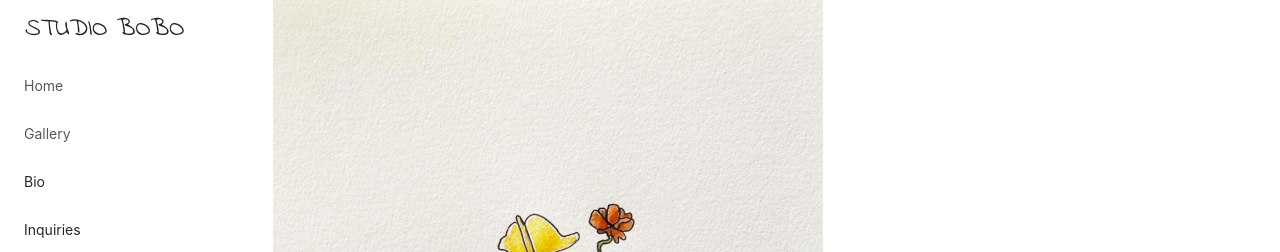
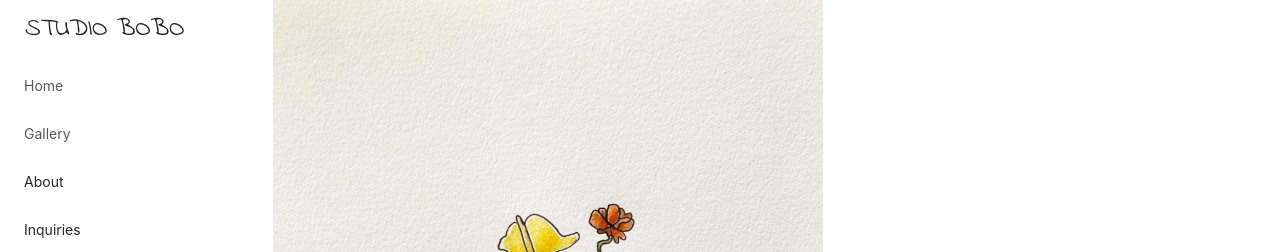
Before and after one commit to svivoli/Studio-By-Bobo, a React (Create React App) app in the folder client/: page / in a window 1280 px wide. Shown: the top 252 px of the page. Built offline with nearby package versions, Linux system fonts and the light colour scheme; a web font is replaced by a local one.

Commit message:
about dropdown in navigation - style and bio tabs

```diff
--- a/client/src/components/Sider/index.js
+++ b/client/src/components/Navigation/index.js
@@ -5,7 +5,7 @@ import Logo from '../Logo';
 
 const { SubMenu } = Menu;
 
-function Sider() {
+function Navigation() {
   const [top, setTop] = useState(10);
 
   function handleClick(e) {
@@ -41,14 +41,9 @@ function Sider() {
           }
         >
         </SubMenu>
-        <SubMenu
-          key="sub3"
-          title={
-            <span>
-              <span>Bio</span>
-            </span>
-          }
-        >
+        <SubMenu key="sub2" title="About">
+          <Menu.Item key="5"><a className="link" href="/style">Style</a></Menu.Item>
+          <Menu.Item key="6"><a className="link" href="/bio">Bio</a></Menu.Item>
         </SubMenu>
         <SubMenu
           key="sub4"
@@ -65,4 +60,4 @@ function Sider() {
     );
 }
 
-export default Sider;
+export default Navigation;
--- a/client/src/pages/Gallery.js
+++ b/client/src/pages/Gallery.js
@@ -1,6 +1,6 @@
 import React from 'react';
 import ReactDOM from 'react-dom';
-import Sider from '../components/Sider';
+import Sider from '../components/Navigation';
 import CornerImageGallery from '../components/CornerImageGallery';
 import TiledImages from '../components/TiledImages';
 import { Row, Col } from 'antd';
--- a/client/src/pages/Home.js
+++ b/client/src/pages/Home.js
@@ -1,6 +1,6 @@
 import React from 'react';
 import ReactDOM from 'react-dom';
-import Sider from '../components/Sider';
+import Navigation from '../components/Navigation';
 import CornerImageHome from '../components/CornerImageHome';
 import Slider from '../components/Slider';
 import { Row, Col } from 'antd';
@@ -10,7 +10,7 @@ function Home() {
         <div>
             <Row gutter={{ xs: 8, sm: 16, md: 24, lg: 32 }}>
                 <Col className="gutter-row" span={5}>
-                    <Sider className="sider" />
+                    <Navigation className="sider" />
                 </Col>
                 <Col className="gutter-row" span={19}>
                     <Slider />
@@ -21,6 +21,6 @@ function Home() {
     )
 };
 
-ReactDOM.render(<Sider />, document.getElementById('root'));
+ReactDOM.render(<Navigation />, document.getElementById('root'));
 
 export default Home;
```
